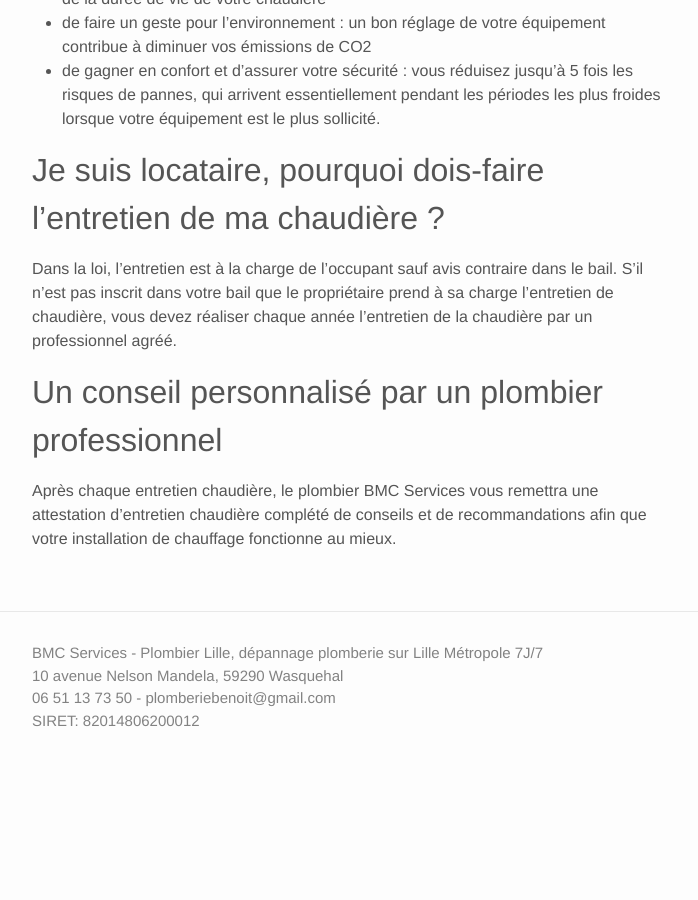
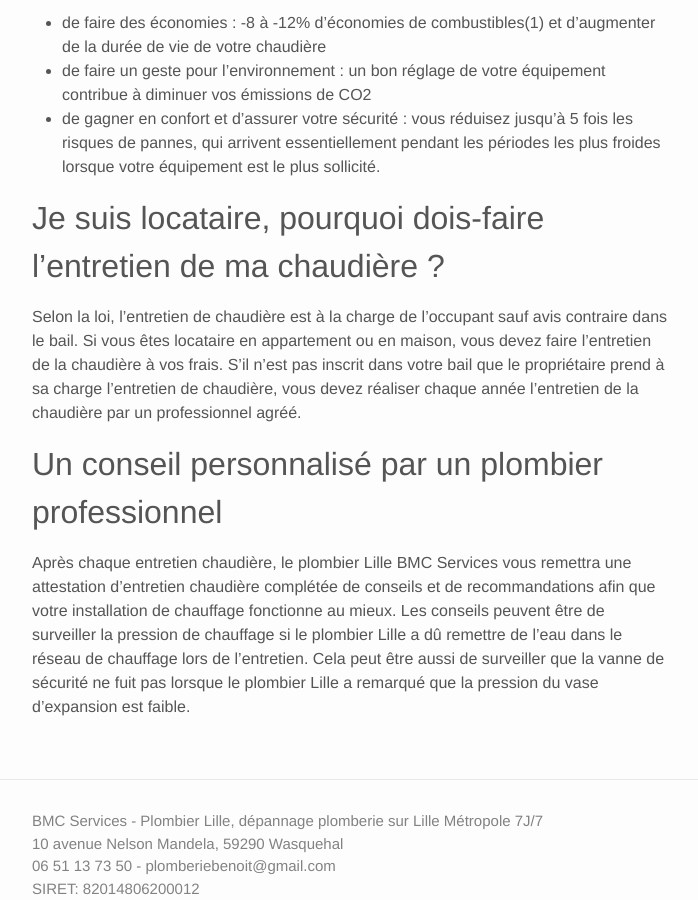
Before and after one commit to bntservices/bntservices.github.io, a Jekyll site: the page built from 50-entretien-chaudiere-lille.md, in a window 1280 px wide and 900 px high, scrolled down 2462 px. Shown: the whole window, without its empty margins (288-986 px from the left). Built offline with Jekyll 4.4.1, drawn with Linux system fonts in a browser that asks for light colours; before the commit the page ends 3254 px from its top, so only the background shows below that; some of the changed text lies outside the part shown.

Commit message:
page avis

```diff
--- a/50-entretien-chaudiere-lille.md
+++ b/50-entretien-chaudiere-lille.md
@@ -23,23 +23,25 @@
 
 Depuis l'arrété du 15 septembre 2009 relatif à l'entretien annuel des chaudière, une visite annuelle par un professionnel est obligatoire pour toutes les chaudières.
 
-BMC Services, des plombiers qualifiés, peuvent réaliser l'entretien de votre chaudière sur Lille et la métropole Lilloise.
+BMC Services, des plombiers Lille qualifiés, peuvent réaliser l'entretien de votre chaudière sur Lille et la métropole Lilloise.
 
 L'entretien de la chaudière est obligatoire pour tous les occupants (propriétaire et locataire) sauf avis contraire dans le bail.
 
-Une fois l'entretien effectué, un plombier BMC Services vous remettra une attestation dans un délai de 15 jours suivant sa visite. L'attestation doit être conservée par l'occupant pendant un délai minimal de deux ans.
+Une fois l'entretien effectué, un plombier Lille BMC Services vous remettra une attestation dans un délai de 15 jours suivant sa visite. L'attestation doit être conservée par l'occupant pendant un délai minimal de deux ans.
+Cette attestation peut être demandée par votre assurance.
 
 Toute installation de chauffage Gaz ou Fioul doit être entretenue par un professionnel une fois par an (Décret du 9 Juin 2009).
 
 Placé sous votre responsabilité, l'entretien d'une chaudière individuelle doit être fait chaque année par un professionnel qualifié pour garantir le bon fonctionnement de votre appareil de chauffage.
 
-BMC Services se charge de l’entretien, le dépannage et le réglage de vos systèmes de chauffage (chaudière gaz ou fioul, pompe à chaleur). Découvrez notre expertise dans le dépannage et la maintenance de vos équipements de chauffage.
+Nos plombiers Lille se chargent de l’entretien, le dépannage et le réglage de vos systèmes de chauffage (chaudière gaz ou fioul, pompe à chaleur). Découvrez notre expertise dans le dépannage et la maintenance de vos équipements de chauffage.
 
 ![entretien chaudiere](/images/entretien-chaudiere-1.jpg "entretien chaudiere gaz")
 
 
 ## Que comprend l'entretien de votre chaudière?
 
+ - Le nettoyage des organes de chauffe de la chaudière
  - L’optimisation du réglage de votre chaudière
  - La vérification des points clés pour la sécurité de votre équipement
  - L'évaluation de ses performances énergétiques et environnementales
@@ -50,7 +52,8 @@
 
 ## Pourquoi entretenir sa chaudière est-il important ?
 
-L’entretien de votre chaudière est tout d’abord une obligation légale. Depuis le décret du 15 septembre 2009, l’entretien annuel de votre chaudière par un professionnel est obligatoire.
+L’entretien de votre chaudière est tout d’abord une obligation légale.
+Depuis le décret du 15 septembre 2009, l’entretien annuel de votre chaudière par un professionnel est obligatoire.
 
 L’entretien de votre chaudière vous permet également :
 
@@ -61,8 +64,13 @@
 
 ## Je suis locataire, pourquoi dois-faire l’entretien de ma chaudière ?
 
-Dans la loi, l’entretien est à la charge de l’occupant sauf avis contraire dans le bail. S’il n’est pas inscrit dans votre bail que le propriétaire prend à sa charge l’entretien de chaudière, vous devez réaliser chaque année l’entretien de la chaudière par un professionnel agréé.
+Selon la loi, l’entretien de chaudière est à la charge de l’occupant sauf avis contraire dans le bail.
+Si vous êtes locataire en appartement ou en maison, vous devez faire l'entretien de la chaudière à vos frais.
+S’il n’est pas inscrit dans votre bail que le propriétaire prend à sa charge l’entretien de chaudière, vous devez réaliser chaque année l’entretien de la chaudière par un professionnel agréé.
+
 
 ## Un conseil personnalisé par un plombier professionnel
 
-Après chaque entretien chaudière, le plombier BMC Services vous remettra une attestation d'entretien chaudière complété de conseils et de recommandations afin que votre installation de chauffage fonctionne au mieux.
+Après chaque entretien chaudière, le plombier Lille BMC Services vous remettra une attestation d'entretien chaudière complétée de conseils et de recommandations afin que votre installation de chauffage fonctionne au mieux.
+Les conseils peuvent être de surveiller la pression de chauffage si le plombier Lille a dû remettre de l'eau dans le réseau de chauffage lors de l'entretien.
+Cela peut être aussi de surveiller que la vanne de sécurité ne fuit pas lorsque le plombier Lille a remarqué que la pression du vase d'expansion est faible.
```
Also changed, not shown: 40-chauffe-eau.md (+1 -1 lines), 90-avis.md (added, +33 -0 lines), sitemap.xml (+7 -2 lines), images/avis-0.jpg (added), images/avis-1.jpg (added), images/avis-2.jpg (added), 1 other file.
